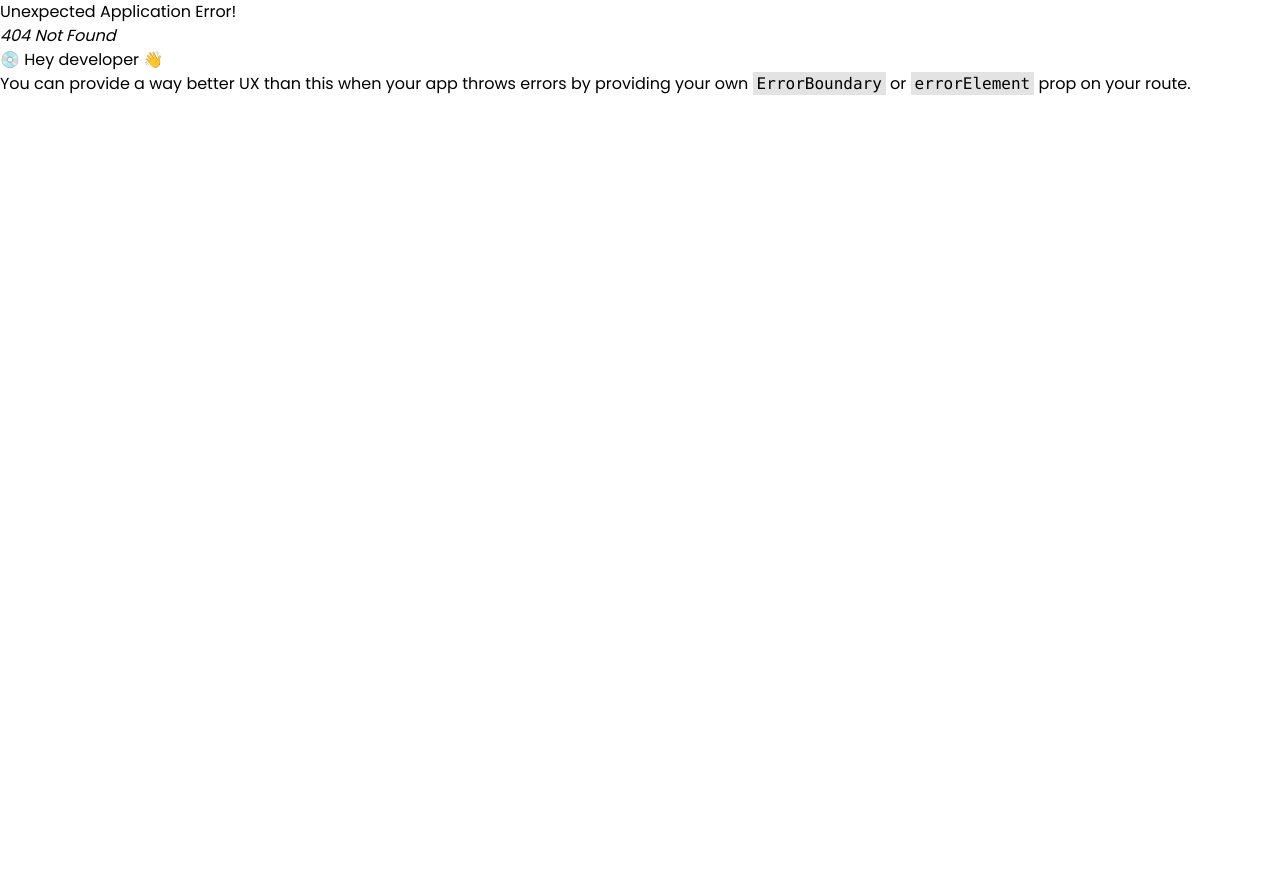
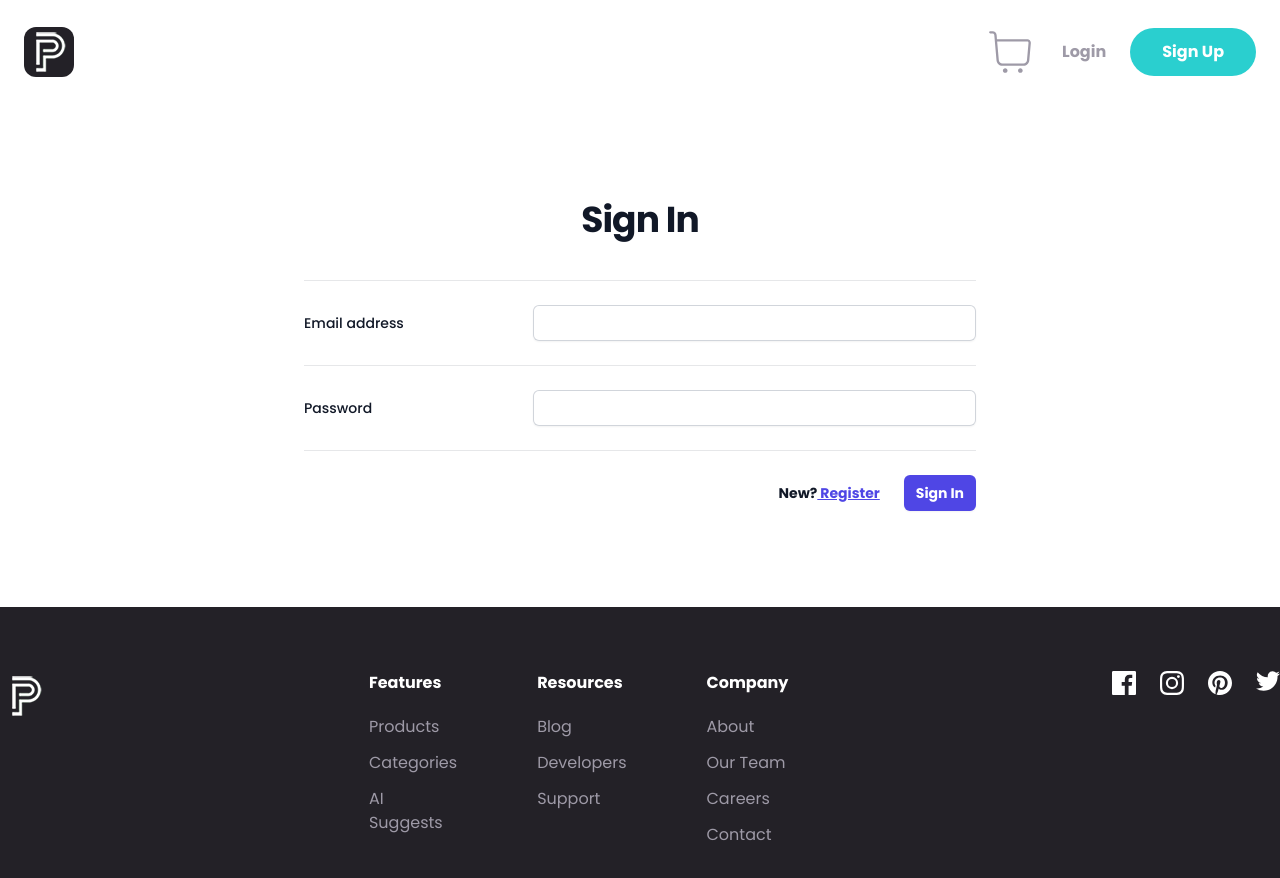
Before and after one commit to codecamp-prem/mern-shop, a React (Vite) app in the folder frontend/: page /login in a window 1280 px wide. Before the commit this address had no page. Shown: the top 878 px of the page. Before the commit the page ends 800 px from the top, so only its background shows below. Built offline with nearby package versions, Linux system fonts and the light colour scheme.

Commit message:
create login screen

```diff
--- a/frontend/package.json
+++ b/frontend/package.json
@@ -20,6 +20,7 @@
     "react-router-dom": "^6.22.0"
   },
   "devDependencies": {
+    "@tailwindcss/forms": "^0.5.7",
     "@types/react": "^18.2.43",
     "@types/react-dom": "^18.2.17",
     "@typescript-eslint/eslint-plugin": "^6.14.0",
--- a/frontend/src/main.tsx
+++ b/frontend/src/main.tsx
@@ -11,6 +11,7 @@ import App from "./App.tsx";
 import "./index.css";
 import CartScreen from "./screens/CartScreen.tsx";
 import HomeScreen from "./screens/HomeScreen.tsx";
+import LoginScreen from "./screens/LoginScreen.tsx";
 import ProductScreen from "./screens/ProductScreen.tsx";
 import { store } from "./store/store.ts";
 
@@ -20,6 +21,7 @@ const router = createBrowserRouter(
       <Route index={true} path="/" element={<HomeScreen />} />
       <Route path="/product/:id" element={<ProductScreen />} />
       <Route path="/cart" element={<CartScreen />} />
+      <Route path="/login" element={<LoginScreen />} />
     </Route>
   )
 );
--- /dev/null
+++ b/frontend/src/screens/LoginScreen.tsx
@@ -0,0 +1,89 @@
+import { FormEvent, useState } from "react";
+import { Link } from "react-router-dom";
+
+const LoginScreen = () => {
+  const [email, setEmail] = useState("");
+  const [password, setPassword] = useState("");
+
+  const submitHandler = (e: FormEvent<HTMLFormElement>) => {
+    e.preventDefault();
+    console.log("submit");
+  };
+  return (
+    <div className="bg-white">
+      <div className="mx-auto max-w-2xl px-4 py-16 sm:px-6 sm:py-24 lg:px-0">
+        <h1 className="text-center text-3xl font-bold tracking-tight text-gray-900 sm:text-4xl">
+          Sign In
+        </h1>
+        <form onSubmit={submitHandler}>
+          <div className="space-y-12 sm:space-y-16">
+            <div>
+              <div className="mt-10 space-y-8 border-b border-gray-900/10 pb-12 sm:space-y-0 sm:divide-y sm:divide-gray-900/10 sm:border-t sm:pb-0">
+                <div className="sm:grid sm:grid-cols-3 sm:items-start sm:gap-4 sm:py-6">
+                  <label
+                    htmlFor="email"
+                    className="block text-sm font-medium leading-6 text-gray-900 sm:pt-1.5"
+                  >
+                    Email address
+                  </label>
+                  <div className="mt-2 sm:col-span-2 sm:mt-0">
+                    <input
+                      id="email"
+                      name="email"
+                      type="email"
+                      autoComplete="email"
+                      className="block w-full rounded-md border-0 py-1.5 text-gray-900 shadow-sm ring-1 ring-inset ring-gray-300 placeholder:text-gray-400 focus:ring-2 focus:ring-inset focus:ring-indigo-600 sm:max-w-md sm:text-sm sm:leading-6"
+                      value={email}
+                      onChange={(e) => setEmail(e.target.value)}
+                    />
+                  </div>
+                </div>
+                <div className="sm:grid sm:grid-cols-3 sm:items-start sm:gap-4 sm:py-6">
+                  <label
+                    htmlFor="street-address"
+                    className="block text-sm font-medium leading-6 text-gray-900 sm:pt-1.5"
+                  >
+                    Password
+                  </label>
+                  <div className="mt-2 sm:col-span-2 sm:mt-0">
+                    <input
+                      type="password"
+                      name="password"
+                      id="password"
+                      autoComplete="password"
+                      className="block w-full rounded-md border-0 py-1.5 text-gray-900 shadow-sm ring-1 ring-inset ring-gray-300 placeholder:text-gray-400 focus:ring-2 focus:ring-inset focus:ring-indigo-600 sm:max-w-xl sm:text-sm sm:leading-6"
+                      value={password}
+                      onChange={(e) => setPassword(e.target.value)}
+                    />
+                  </div>
+                </div>
+              </div>
+            </div>
+          </div>
+
+          <div className="mt-6 flex items-center justify-end gap-x-6">
+            <Link to="/signup">
+              <button
+                type="button"
+                className="text-sm font-semibold leading-6 text-gray-900"
+              >
+                New?
+                <span className="underline text-indigo-600">
+                  &nbsp;Register
+                </span>
+              </button>
+            </Link>
+            <button
+              type="submit"
+              className="inline-flex justify-center rounded-md bg-indigo-600 px-3 py-2 text-sm font-semibold text-white shadow-sm hover:bg-indigo-500 focus-visible:outline focus-visible:outline-2 focus-visible:outline-offset-2 focus-visible:outline-indigo-600"
+            >
+              Sign In
+            </button>
+          </div>
+        </form>
+      </div>
+    </div>
+  );
+};
+
+export default LoginScreen;
--- a/frontend/tailwind.config.js
+++ b/frontend/tailwind.config.js
@@ -17,5 +17,5 @@ export default {
       },
     },
   },
-  plugins: [],
+  plugins: [require("@tailwindcss/forms")],
 };
```
Also changed, not shown: frontend/src/screens/SignUpScreen.tsx (added), 1 other file (tests, documents, lock files or other folders).
